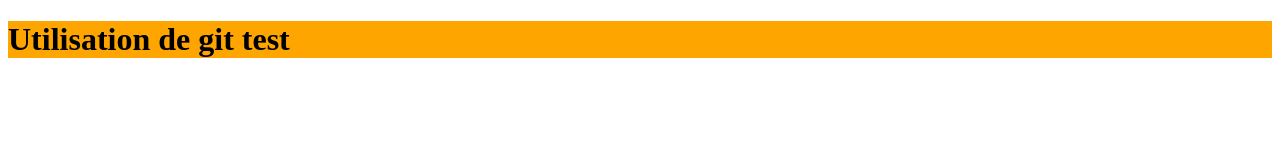
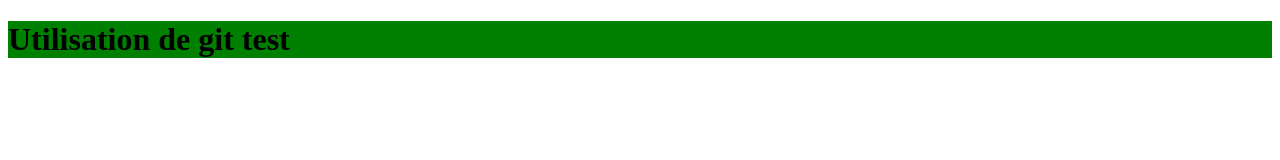
Before and after one commit to barbaste-gilles/projetPhp, a plain HTML site: page index.html in a window 1280 px wide. Drawn offline with Linux system fonts and the light colour scheme.

Commit message:
modification du Background

```diff
--- a/index.html
+++ b/index.html
@@ -7,7 +7,7 @@
 
 <body>
 
-    <h1 style="background: orange">
+    <h1 style="background: green">
         Utilisation de git test
     </h1>
 
```
